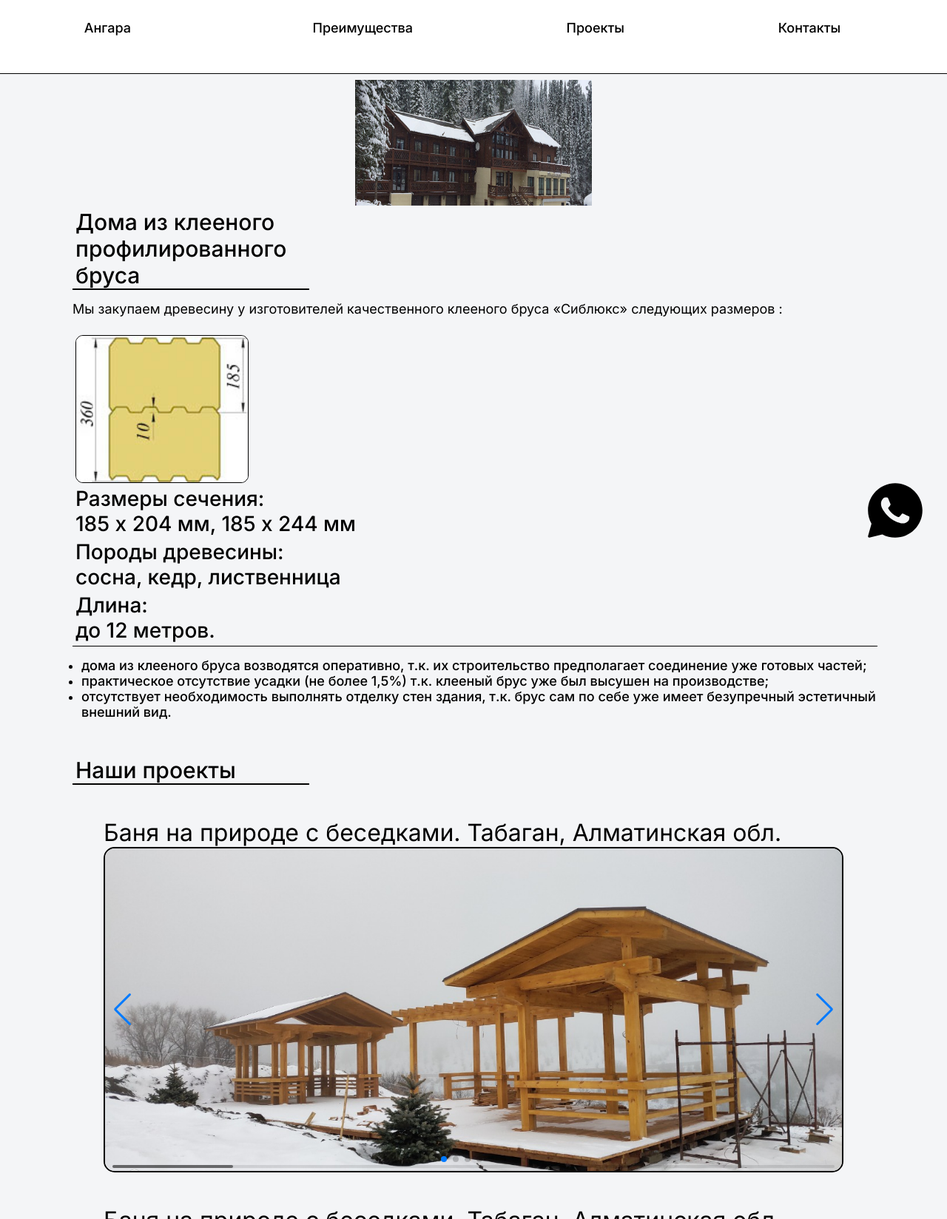
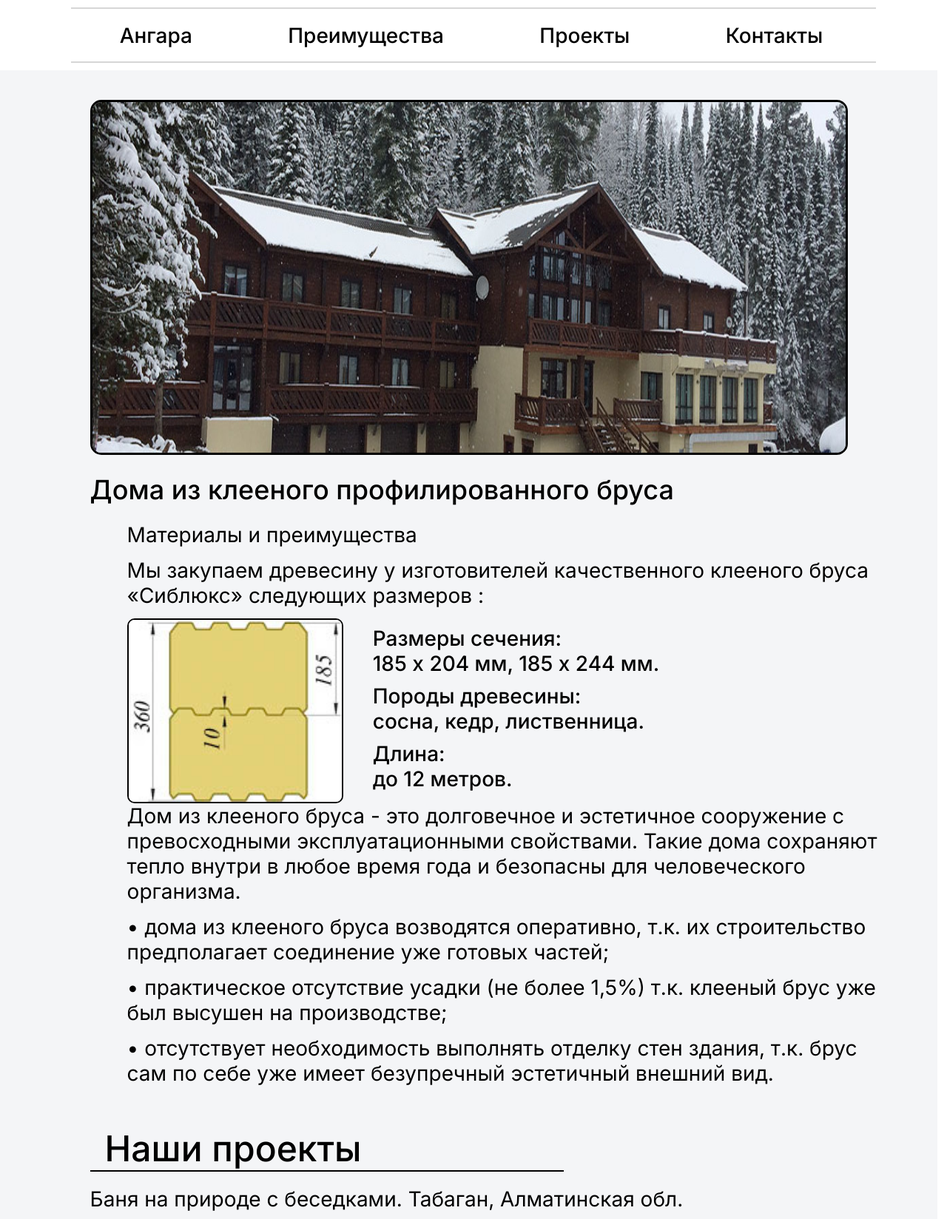
Before and after one commit to credetenebrae/Angara, a plain HTML site: page index.html in a window 1280 px wide. Shown: the top 1648 px of the page at 74% size. Drawn offline with nearby package versions, Linux system fonts and the light colour scheme.

Commit message:
переделал всё с нуля

```diff
--- a/css/main.css
+++ b/css/main.css
@@ -1,97 +1,58 @@
-@import url('./reset.css');
+@import url(./reset.css);
+
 * {
-    font-family: 'Inter', sans-serif;
-    scroll-behavior: smooth;
-}
-
-.header a:hover {
-    color: rgb(161, 161, 161);
-    transition: all 0.3s;
-}
-
-.main {
-    background-color: #f4f5f7;
-    height:fit-content;
-    margin-left: auto;
-}
-
-.wrapper {
-    background-color: #f4f5f7;
-    width: 1100px;
-    margin: auto;
-    padding: 0 25px 0 25px;
-}
-
-@media (max-width: 320px) {
-    .wrapper {
-        width: 320px;
-    }
+    font-family: "Inter", "sans-serif";
 }
 header {
     background-color: #fff;
-    height: 100px;
-    padding-top: 13px;
-
+    max-width: 85vw;
+    padding: 10px 0 10px 0;
+    margin: auto;
 }
 
-
 .row {
+    align-items: center;
     display: flex;
     justify-content: space-around;
     margin-right: auto;
     margin-left: auto;
-    height: 70px;
+    height: 75px;
     font-weight: 500;
     border: rgba(94, 94, 94, 0.255) solid 2px;
     border-right: none;
     border-left: none;
+    padding: 0px 4px 0px 4px;
+    flex-wrap: wrap;
 }
 
 .row a {
     color: #000;
     font-size: 28px;
     display: flex;
+    margin: 0 10px 0 4px;
 }
 
-.row li {
-    margin-top: 14px;
+.main__wrapper {
+    background-color: #f4f5f7;
+    width: 99vw;
+    height: fit-content;
+    padding-top: 40px;
 }
 
-.row li:first-child {
-    margin-left: 40px;
-}
-
-.row li:last-child {
-    margin-right: 40px;
-}
-
-
-.logo {
-    height: 48px;
-    width: 48px;
-    padding-bottom: 14px;
-    padding-right: 6px;
-}
-
-.logo img {
-    display: block;
-}
-
-/* =========================== MAIN ================================= */
-
 .slideshow {
-    height: 620px;
+    height: 480px;
     position: relative;
-    padding-top: 70px;
     display: flex;
     justify-content: center;
+    padding-bottom: 10px;
+    margin-bottom: 25px;
 }
 
 .slideshow img {
     position: absolute;
-    height: 460px;
-    width: 1100px;
-    border-radius: 20px;
+    height: 480px;
+    width: 80vw;
+    border-radius: 15px;
     border: 3px solid #000;
     opacity: 0;
     transition: opacity 0.5s ease-in-out;
@@ -101,232 +62,117 @@ header {
     opacity: 1;
 }
 
-.floating__button {
-    position: fixed;
-    bottom: 30px;
-    right: 30px;
-    width: 80px;
-    height: 80px;
-    border-radius: 50%;
-    text-align: center;
-    line-height: 60px;
-    z-index: 2;
+.about__us {
+    width: 80vw;
+    height: fit-content;
+    margin: auto;
 }
 
-@media (max-width: 1310px) {
-    .floating__button {
-        bottom: 70px;
-    }
+.about__us_wrapper {
+    margin-left: 50px;
+    width: 80vw;
 }
 
-h2 {
+.about__us_span {
     font-size: 36px;
+    font-weight: 500;
+    margin-bottom: 22px;
 }
 
-/* ========================== ABOUT US ============================= */
-
-.paragraph {
-    margin-left: 24px;
-    border-bottom: 2px solid black;
+.about__us_text h2 {
+    font-size: 28px;
+    margin-bottom: 14px;
 }
 
-.paragraph h2 {
-    margin-left: 14px;
-    font-weight: 500;
-    font-size: 48px;
+.about__us_content {
+    display: flex;
+    flex-wrap: wrap;
 }
 
-.about__us_content h3{
-    font-size: 32px;
-
-    margin-top: 10px;
-    margin-left: 36px;
+.about__us_content img {
+    height: 250px;
+    border-radius: 10px;
+    border: 2px solid black;
+    margin-right: 40px;
 }
 
-.about__us_content h4{
+.about__us_content h3 {
     font-size: 28px;
-
-    margin-top: 15px;
-    margin-left: 36px;
+    font-weight: 500;
+    margin-top: 10px;
 }
 
-.about__us_container {
-    margin-top: 25px;
-    margin-left: 36px;
-    display: flex;
-}
-
-.about__us_container img {
-    height: 250px;
-    border: 1px solid black;
-    border-radius: 10px;
-}
-
-.about__us_container h3{
-    margin-top: 6px;
-    margin-bottom: 20px;
-    font-size: 28px;
-    font-weight: 500;
-}
-
-.about__us_list {
-    margin-top: 15px;
+.projects__wrapper {
+    width: 80vw;
+    height: fit-content;
+    margin: auto;
     margin-bottom: 50px;
 }
 
-.about__us_list li{
-    margin-left: 50px;
-    list-style-type: disc;
-}
-
-.about__us_list h2 {
-    font-weight: 500;
+.projects__wrapper h3 {
+    margin-top: 20px;
     font-size: 28px;
 }
 
-/* =================== OUR PROJECTS ========================== */
-
-.paragraph {
-    margin-bottom: 15px;
+.projects__title {
+    width: 50vw;
+    border-bottom: 2px solid black;
+    margin-top: 55px;
 }
 
-.projects__wrapper {
-    width: 1000px;
-    height: 1100px;
-    margin: auto;
+.projects__title h2 {
+    font-size: 48px;
+    font-weight: 500;
+    margin-left: 20px;
 }
 
-.projects__span {
-    margin-top: 45px;
-    font-size: 32px;
-}
-.projects__object h2{
-    margin-left: 25px;
-    margin-top: 25px;
-    font-size: 28px;
+.swiper-wrapper {
+    height: 600px;
 }
 
 .swiper {
-    width: 1000px;
-    height: 440px;
+    margin-top: 25px;
 }
 
-.swiper {
+.swiper img {
     border-radius: 15px;
     border: 2px solid black;
 }
 
-/* ==================== FOOTER ======================== */
-
-.footer {
+.footer__wrapper {
+    width: 99vw;
+    height: fit-content;
     background-image: url(../src/img/footer\ bg.jpg);
-    background-size: 2500px 200px;
+    background-size: 2000px 150px;
+    padding-top: 20px;
 }
 
-.footer__wrapper {
+.footer__container {
+    width: 70vw;
+    height: fit-content;
     margin: auto;
-    color: #fff;
-    width: 1000px;
-    padding-top: 15px;
-    width: 1000px;
-    background-color: red;
 }
 
-.footer__row {
-    padding-top: 35px;
-    display: flex;
-    width: 1000px;
-    justify-content: space-between;
-    height: 100px;
+.footer__container h2 {
+    margin-left: 10px;
+    font-size: 32px;
+    font-weight: 500;
+    color: #fff;
 }
 
-.footer__row li {
+.footer__content {
+    padding: 0px 10px 25px 10px;
+    display: flex;
+    justify-content: space-between;
+}
+
+.footer__content{
     font-size: 28px;
     color: #fff;
 }
 
-.footer__row li a {
+.footer__content a {
     font-size: 28px;
     color: #fff;
+    white-space: nowrap;
 }
-
-.footer a:hover {
-    color: rgb(161, 161, 161);
-    transition: all 0.3s;
-}
-
-@media (min-width: 320px) {
-    .row a {
-        font-size: 18px;
-    }
-    .logo {
-        display: none;
-    }
-    .row {
-        flex-wrap: wrap;
-        height: 10px;
-        border: none;
-    }
-    .row h3 {
-        margin-right: 38px;
-    }
-    .row li:first-child {
-    margin-left: 10px;
-    }
-    .header {
-        border-bottom: 1px solid black;
-    }
-    .wrapper {
-        padding: 4px 4px 4px 4px;
-    }
-    .slideshow {
-        margin: 4px;
-        max-height: 170px;
-        padding-top: 0;
-    }
-    .slideshow img {
-        max-width: 320px;
-        min-width: 320px;
-        max-height: 170px;
-        border-radius: 0;
-        border: none;
-    }
-    .paragraph {
-    margin-left: 4px;
-    border-bottom: 2px solid black;
-    max-width: 320px;
-    }
-    .paragraph h2 {
-    margin-left: 4px;
-    font-weight: 500;
-    font-size: 30px;
-    }
-    .about__span {
-        display: none;
-    }
-    .about__us_content h4 {
-        font-size: 18px;
-        margin-left: 4px;
-    }
-    .about__us_container {
-        margin-left: 4px;
-        display: block;
-        border-bottom: 1px solid black;
-    }
-    .about__us_container img {
-        margin-left: 4px;
-        height: 200px;
-    }
-    .textbox h3{
-        margin: 4px;
-    }
-    .about__us_maintext {
-        display: none;
-    }
-    .about__us_list li{
-        margin-left: 16px;
-    }
-    .about__us_list h2 {
-        font-size: 18px;
-    }
-}
--- a/index.html
+++ b/index.html
@@ -2,167 +2,111 @@
 <html lang="en">
 <head>
     <meta charset="UTF-8">
-    <meta name="viewport" content="width=device-width, initial-scale=1.0 minimum-scale=1.0">
+    <meta name="viewport" content="width=device-width, initial-scale=1.0">
+    <link rel="preconnect" href="https://fonts.googleapis.com">
     <link rel="stylesheet" href="./css/main.css">
-    <link rel="preconnect" href="https://fonts.googleapis.com">
     <link rel="preconnect" href="https://fonts.gstatic.com" crossorigin>
     <link href="https://fonts.googleapis.com/css2?family=Inter:wght@400;500;700&display=swap" rel="stylesheet">
     <link rel="stylesheet" href="https://cdn.jsdelivr.net/npm/swiper@11/swiper-bundle.min.css"/>
-    <title>Ангара</title>
+    <title>Document</title>
 </head>
 <body>
     <header class="header">
         <ul class="row">
-            <li><a href="#footer"><img class="logo" src="./src/img/logo.png" alt="logo"><h3>Ангара</h3></a></li>
+            <li><a href="#footer">Ангара</a></li>
             <li><a href="#aboutUs">Преимущества</a></li>
             <li><a href="#projects">Проекты</a></li>
             <li><a href="#footer">Контакты</a></li>
         </ul>
     </header>
     <main class="main">
-        <div class="wrapper">
-        <div>
+        <div class="main__wrapper">
             <div class="slideshow">
                 <img class="active" src="./src/img/1.jpg" alt="bg">
                 <img src="./src/img/2.jpg" alt="bg">
                 <img src="./src/img/3.jpg" alt="bg">
             </div>
-
-            <a target="_blank" href="https://wa.me/+77018302156?text=Здравствуйте, я бы хотел поинтересоваться насчет строительства дома из клееной древесины.">
-                <div class="floating__button">
-                    <img src="./src/img/whatsapp.svg" alt="WhatsApp">
+            <div class="about__us">
+                <div class="about__us_span">
+                    <h2>Дома из клееного профилированного бруса</h2>
                 </div>
-            </a>
-        </div>
-        <div class="about__us">
-            <div id="aboutUs" class="container">
-                <div class="paragraph"><h2>Дома из клееного профилированного бруса</h2></div>
+                <div class="about__us_wrapper">
+                <div class="about__us_text">
+                    <h2>Материалы и преимущества</h2>
+                    <h2>Мы закупаем древесину у изготовителей качественного клееного бруса «Сиблюкс» следующих размеров :</h2>
                     <div class="about__us_content">
-                    <h3 class="about__span">Материалы и преимущества</h3>
-                    <h4>Мы закупаем древесину у изготовителей качественного клееного бруса «Сиблюкс» следующих размеров :</h4>
-                    <div class="about__us_container">
-                        <img src="./src/img/sizes.jpg" alt="img">
+                        <img src="./src/img/sizes.jpg" alt="measurements">
                         <div class="textbox">
                         <h3>Размеры сечения:<br>
-                            185 х 204 мм, 185 х 244 мм</h3>
+                        185 х 204 мм, 185 х 244 мм.</h3>
                         <h3>Породы древесины:<br>
-                            сосна, кедр, лиственница</h3>
-                            <h3>Длина:<br>до 12 метров.</h3>
+                        сосна, кедр, лиственница.</h3>
+                        <h3>Длина:<br>до 12 метров.
                         </div>
                     </div>
-                    <h3 class="about__us_maintext">
-                        Дом из клееного бруса - это долговечное и эстетичное сооружение
-                        с превосходными эксплуатационными свойствами. Такие дома сохраняют
-                         тепло внутри в любое время года и безопасны для человеческого организма.
-                    </h3>
+                    <h2>Дом из клееного бруса - это долговечное и эстетичное сооружение с превосходными эксплуатационными свойствами. Такие дома сохраняют тепло внутри в любое время года и безопасны для человеческого организма.</h2>
                     <ul class="about__us_list">
-                        <li><h2>дома из клееного бруса возводятся оперативно, т.к. их строительство предполагает соединение уже готовых частей;</h2></li>
-                        <li><h2>практическое отсутствие усадки (не более 1,5%) т.к. клееный брус уже был высушен на производстве;</h2></li>
-                        <li><h2>отсутствует необходимость выполнять отделку стен здания, т.к. брус сам по себе уже имеет безупречный эстетичный внешний вид.</h2></li>
+                        <li><h2>• дома из клееного бруса возводятся оперативно, т.к. их строительство предполагает соединение уже готовых частей;</h2></li>
+                        <li><h2>• практическое отсутствие усадки (не более 1,5%) т.к. клееный брус уже был высушен на производстве;</h2></li>
+                        <li><h2>• отсутствует необходимость выполнять отделку стен здания, т.к. брус сам по себе уже имеет безупречный эстетичный внешний вид.</h2></li>
                     </ul>
                 </div>
                 </div>
             </div>
             <div class="projects">
-            <div id="projects" class="container">
-                <div class="paragraph">
-                    <h2>Наши проекты</h2>
+                <div class="projects__wrapper">
+                    <div class="projects__title"><h2>Наши проекты</h2></div>
+                    <h3>Баня на природе с беседками. Табаган, Алматинская обл.</h3>
+                    <div class="swiper">
+                        <div class="swiper-wrapper">
+                            <div class="swiper-slide">
+                                <img src="./src/img/objects/slider 1/slide1.jpg" alt="object-image">
                             </div>
-                <div class="projects__wrapper">
-                        <!-- Slider main container -->
-                        <h2 class="projects__span">Баня на природе с беседками. Табаган, Алматинская обл.</h2>
-                        <div class="swiper">
-                        <!-- Additional required wrapper -->
-                            <div class="swiper-wrapper">
-                                <!-- Slides -->
                             <div class="swiper-slide">
-                                    <div class="projects__object">
-                                        <img src="./src/img/objects/slider 1/slide1.jpg" alt="img">
+                                <img src="./src/img/objects/slider 1/slide2.jpg" alt="object-image">
+                            </div>
+                            <div class="swiper-slide">
+                                <img src="./src/img/objects/slider 1/slide3.jpg" alt="object-image">
+                            </div>
+                            <div class="swiper-slide">
+                                <img src="./src/img/objects/slider 1/slide4.jpg" alt="object-image">
+                            </div>
+                            <div class="swiper-slide">
+                                <img src="./src/img/objects/slider 1/slide5.jpg" alt="object-image">
+                            </div>
+                            <div class="swiper-slide">
+                                <img src="./src/img/objects/slider 1/slide6.jpg" alt="object-image">
                             </div>
                         </div>
+                        <div class="swiper-pagination"></div>
+                    </div>
+                    <h3>Баня на природе с беседками. Табаган, Алматинская обл.</h3>
+                    <div class="swiper">
+                        <div class="swiper-wrapper">
                             <div class="swiper-slide">
-                                    <div class="projects__object">
-                                        <img src="./src/img/objects/slider 1/slide2.jpg" alt="img">
+                                <img src="./src/img/objects/slider 2/slide1.jpg" alt="object-image">
+                            </div>
+                            <div class="swiper-slide">
+                                <img src="./src/img/objects/slider 2/slide2.jpg" alt="object-image">
+                            </div>
+                            <div class="swiper-slide">
+                                <img src="./src/img/objects/slider 2/slide3.jpg" alt="object-image">
                             </div>
                         </div>
-                                <div class="swiper-slide">
-                                    <div class="projects__object">
-                                        <img src="./src/img/objects/slider 1/slide3.jpg" alt="img">
-                                    </div>
-                                </div>
-                                <div class="swiper-slide">
-                                    <div class="projects__object">
-                                        <img src="./src/img/objects/slider 1/slide4.jpg" alt="img">
-                                    </div>
-                                </div>
-                                <div class="swiper-slide">
-                                    <div class="projects__object">
-                                        <img src="./src/img/objects/slider 1/slide5.jpg" alt="img">
-                                    </div>
-                                </div>
-                                <div class="swiper-slide">
-                                    <div class="projects__object">
-
-                                        <img src="./src/img/objects/slider 1/slide6.jpg" alt="img">
-                                    </div>
-                                </div>
-                            </div>
-                            <!-- If we need pagination -->
                         <div class="swiper-pagination"></div>
-
-                            <!-- If we need navigation buttons -->
-                            <div class="swiper-button-prev"></div>
-                            <div class="swiper-button-next"></div>
-
-                            <!-- If we need scrollbar -->
-                            <div class="swiper-scrollbar"></div>
-                        </div>
-
-                        <h2 class="projects__span">Баня на природе с беседками. Табаган, Алматинская обл.</h2>
-                        <div class="swiper">
-                        <!-- Additional required wrapper -->
-                            <div class="swiper-wrapper">
-                                <!-- Slides -->
-                                <div class="swiper-slide">
-                                    <div class="projects__object">
-                                        <img src="./src/img/objects/slider 3/slide1.jpg" alt="img">
-                                    </div>
-                                </div>
-                                <div class="swiper-slide">
-                                    <div class="projects__object">
-                                        <img src="./src/img/objects/slider 3/slide2.jpg" alt="img">
-                                    </div>
-                                </div>
-                                <div class="swiper-slide">
-                                    <div class="projects__object">
-
-                                        <img src="./src/img/objects/slider 3/slide3.jpg" alt="img">
-                                    </div>
-                                </div>
-                            </div>
-                            <!-- If we need pagination -->
-                            <div class="swiper-pagination"></div>
-
-                            <!-- If we need navigation buttons -->
-                            <div class="swiper-button-prev"></div>
-                            <div class="swiper-button-next"></div>
-
-                            <!-- If we need scrollbar -->
-                            <div class="swiper-scrollbar"></div>
-                        </div>
                     </div>
                 </div>
             </div>
         </div>
     </main>
     <footer class="footer">
-        <div id="footer" class="container">
     <div class="footer__wrapper">
-            <h2 class="footer__span">Наши контакты</h2>
-            <ul class="footer__row">
-                <li>Офис г. Конаев (Капшагай), микр.2, дом 13, офис 43</li>
-                <li><a type="tel" class="number" href="87018302156">8(701)830 21 56</a></li>
-            </ul>
+        <div class="footer__container">
+            <h2>Наши контакты</h2>
+            <div class="footer__content">
+                <h3>Офис г. Конаев (Капшагай), микр.2, дом 13, офис 43</h3>
+                <a href="">8(701)830 21 56</a>
+            </div>
         </div>
     </div>
     </footer>
--- a/js/slideshowObjects.js
+++ b/js/slideshowObjects.js
@@ -3,6 +3,10 @@ const swiper = new Swiper('.swiper', {
     direction: 'horizontal',
     loop: true,
 
+    autoplay: {
+        delay: 5000,
+        disableOnInteraction: true
+    },
     // If we need pagination
     pagination: {
         el: '.swiper-pagination',
```
Also changed, not shown: src/img/objects/slider 2/slide1.jpg (added), src/img/objects/slider 2/slide2.jpg (added), src/img/objects/slider 2/slide3.jpg (added). Lines whose indentation alone changed are shown as unchanged.
